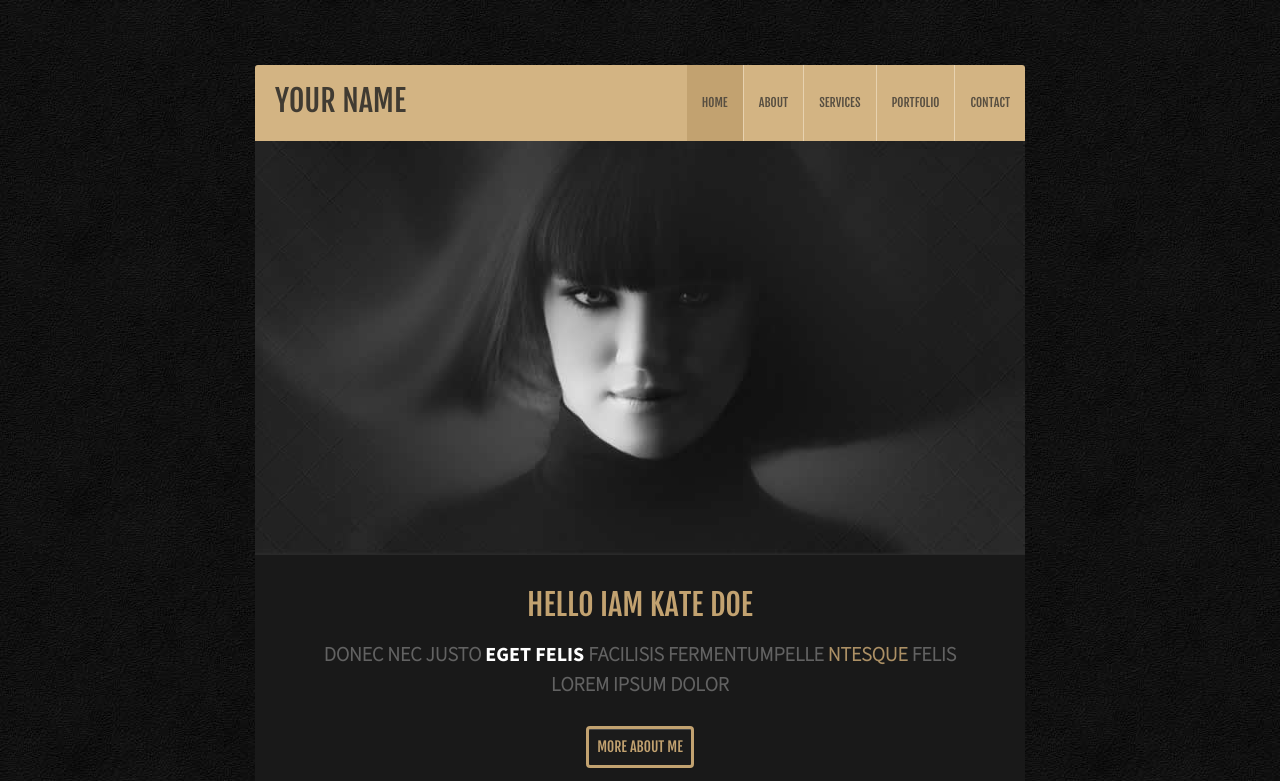
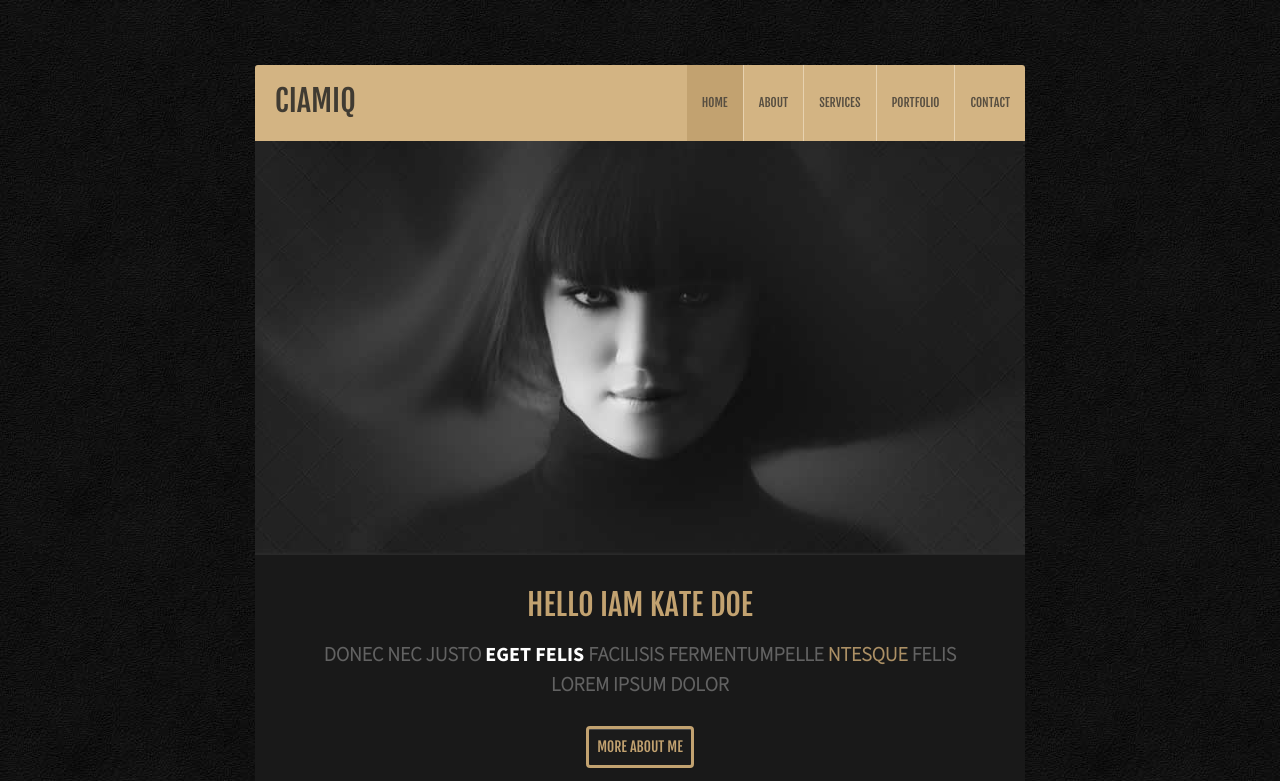
Before and after one commit to Topicardo-X/TESTDDM, a plain HTML site: page index.html in a window 1280 px wide. Shown: the top 781 px of the page. Drawn offline with Linux system fonts and the light colour scheme.

Commit message:
second change

```diff
--- a/index.html
+++ b/index.html
@@ -33,7 +33,7 @@
                     <div class="span8 offset2">
                         <div class="site-header">
                             <div class="logo">
-                                <h1>your name</h1>
+                                <h1>ciamiq</h1>
                             </div>
                             <div class="menu">
                                 <div class="navbar">
```
